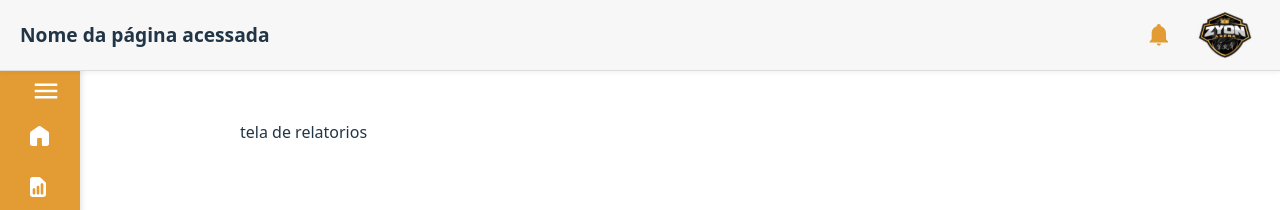
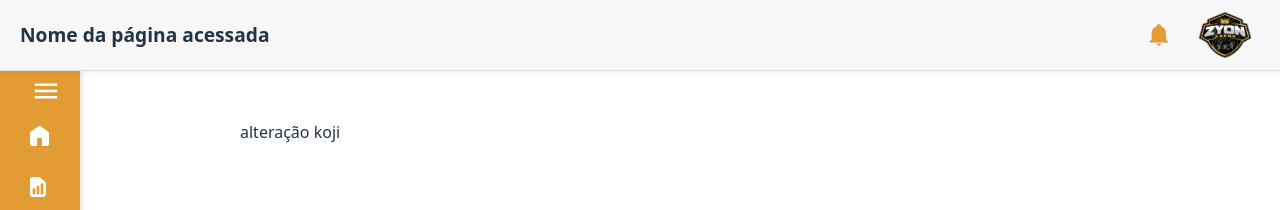
Before and after one commit to soouzaana/Ghours, a Vue app: page /relatorios in a window 1280 px wide. Shown: the top 210 px of the page. Built offline with nearby package versions, Linux system fonts and the light colour scheme.

Commit message:
commit de teste

```diff
--- a/src/components/Section/Relatorios/Relatorios.vue
+++ b/src/components/Section/Relatorios/Relatorios.vue
@@ -1 +1,5 @@
-<template>tela de relatorios</template>
+<template>
+
+alteração koji
+
+</template>
```
